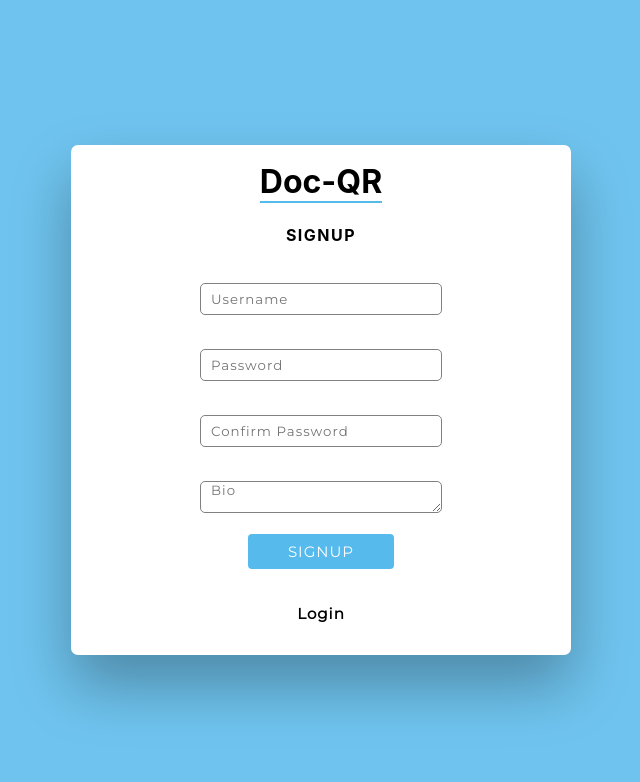
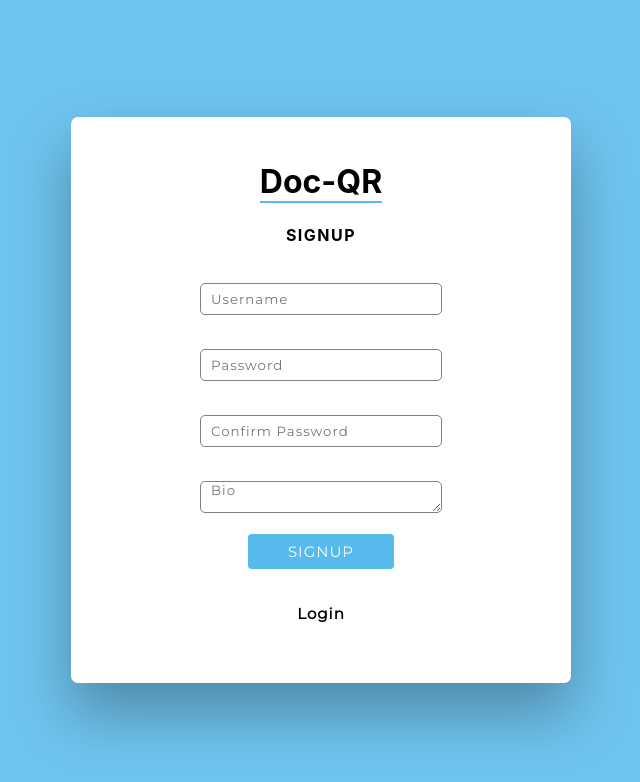
Before and after one commit to unniznd/doc-qr, a React (Create React App) app in the folder frontend/: page /signup in a window 1280 px wide. Shown: the top 782 px of the page, without its empty margins (319-959 px from the left). Built offline with nearby package versions, Linux system fonts and the light colour scheme.

Commit message:
Signup height fixed

```diff
--- a/frontend/src/Components/Signup/Signup.css
+++ b/frontend/src/Components/Signup/Signup.css
@@ -69,7 +69,6 @@ h6{
 }
 @media screen and (min-width:1000px){
     .Signup{
-        height:55vh;
         padding:45px 25px 25px;
     }
 }
```
